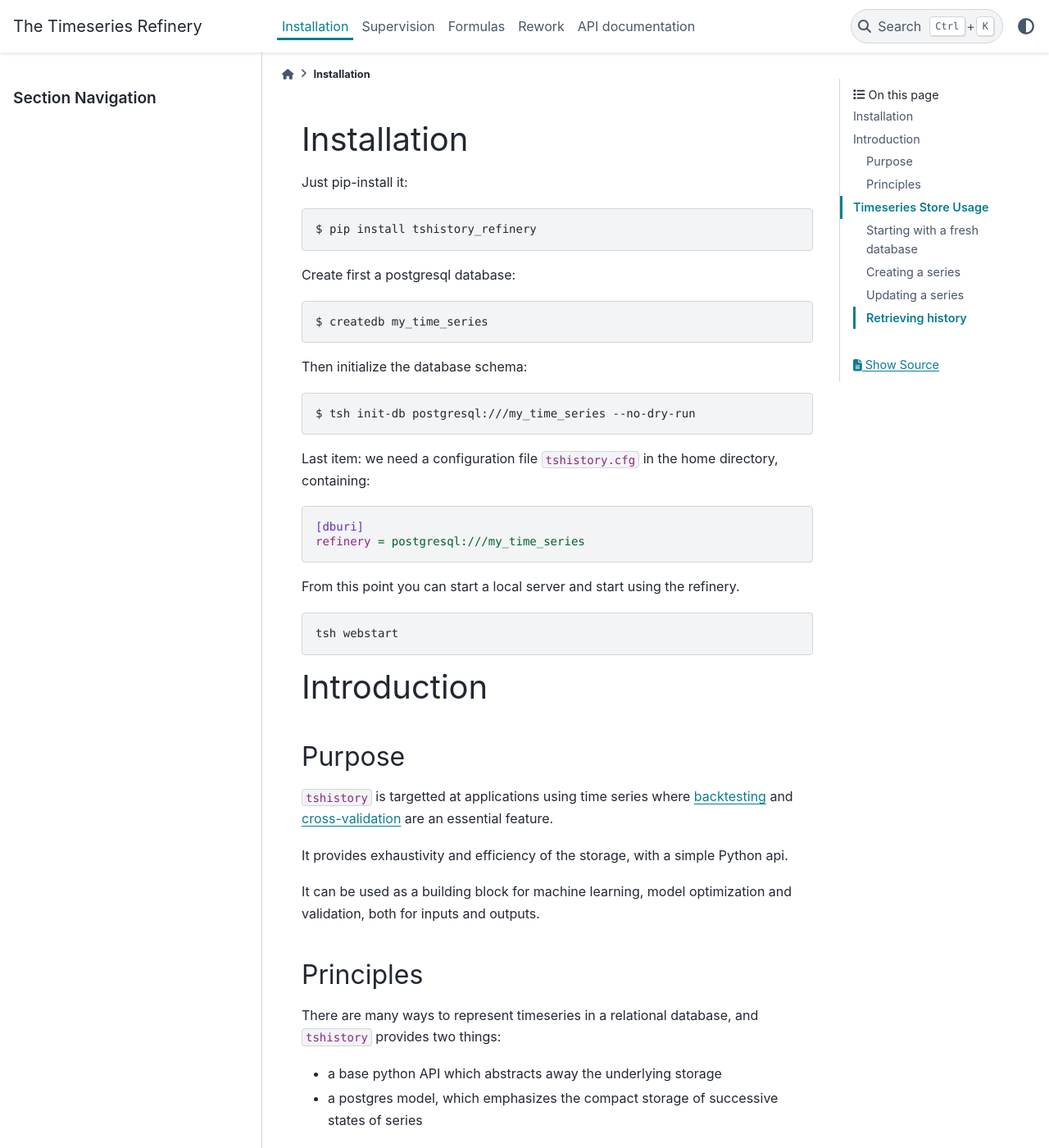
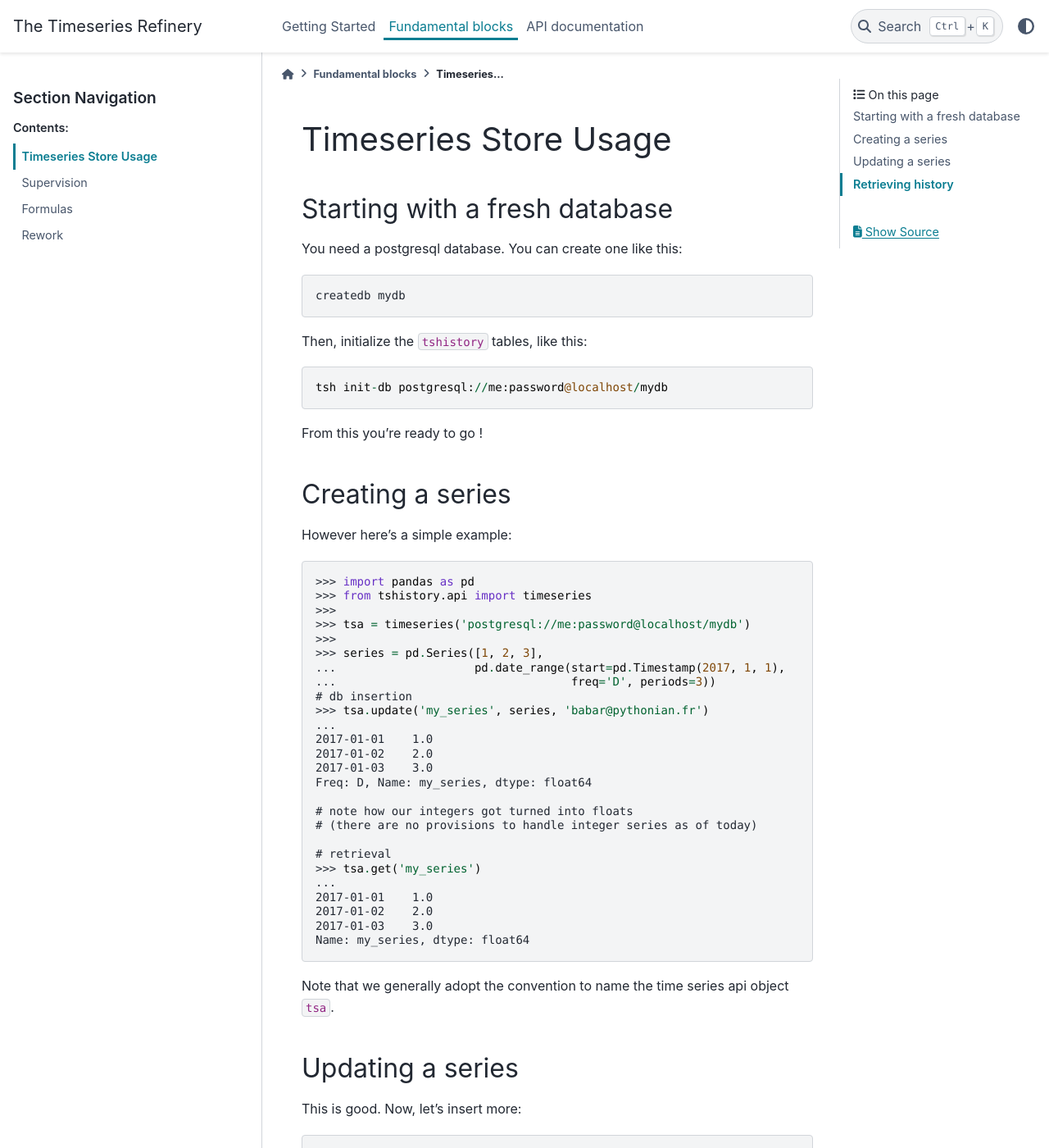
Before and after one commit to pythonianfr/tshistory_refinery, a Sphinx documentation site: the page built from docs/fundamental_blocks/usage.rst, in a window 1280 px wide and 1400 px high. Shown: the whole window at 82% size. Built offline with Sphinx 7.4.7 and the PyData theme 0.15.4, drawn with Linux system fonts in a browser that asks for light colours; some of the changed text lies outside the part shown.

Commit message:
docs: integrate new summary to documentation
Related to #28

```diff
--- a/docs/api.rst
+++ b/docs/api.rst
@@ -1,5 +1,5 @@
 API documentation
-==============================================
+=================
 
 All the api points are available through the `timeseries` object. As in:
 
--- /dev/null
+++ b/docs/fundamental_blocks/index.rst
@@ -0,0 +1,11 @@
+Fundamental blocks
+========================
+
+.. toctree::
+   :maxdepth: 1
+   :caption: Contents:
+
+   usage
+   supervision
+   formula
+   rework
--- a/docs/usage.rst
+++ b/docs/fundamental_blocks/usage.rst
@@ -1,72 +1,3 @@
-Installation
-==============================================
-
-Just pip-install it:
-
-.. code:: bash
-
-   $ pip install tshistory_refinery
-
-Create first a postgresql database:
-
-.. code:: bash
-
-   $ createdb my_time_series
-
-Then initialize the database schema:
-
-.. code:: bash
-
-   $ tsh init-db postgresql:///my_time_series --no-dry-run
-
-Last item: we need a configuration file ``tshistory.cfg`` in the home
-directory, containing:
-
-.. code:: ini
-
-   [dburi]
-   refinery = postgresql:///my_time_series
-
-From this point you can start a local server and start using the
-refinery.
-
-.. code:: bash
-
-   tsh webstart
-
-
-Introduction
-============
-
-Purpose
--------
-
-``tshistory`` is targetted at applications using time series where
-`backtesting <https://en.wikipedia.org/wiki/Backtesting>`__ and
-`cross-validation <https://en.wikipedia.org/wiki/Cross-validation_(statistics)>`__
-are an essential feature.
-
-It provides exhaustivity and efficiency of the storage, with a simple
-Python api.
-
-It can be used as a building block for machine learning, model
-optimization and validation, both for inputs and outputs.
-
-Principles
-----------
-
-There are many ways to represent timeseries in a relational database,
-and ``tshistory`` provides two things:
-
--  a base python API which abstracts away the underlying storage
-
--  a postgres model, which emphasizes the compact storage of successive
-   states of series
-
-The core idea of tshistory is to handle successive versions of
-timeseries as they grow in time, allowing to get older states of any
-series.
-
 Timeseries Store Usage
 ======================
 
--- /dev/null
+++ b/docs/getting_started/index.rst
@@ -0,0 +1,10 @@
+Getting Started
+========================
+
+.. toctree::
+   :maxdepth: 2
+   :caption: Contents:
+
+   installation
+   package_overview
+   tutorials/index
--- a/docs/index.rst
+++ b/docs/index.rst
@@ -20,8 +20,6 @@ The Timeseries Refinery is a tool that :
    :maxdepth: 2
    :caption: Content
 
-   usage
-   supervision
-   formula
-   rework
+   getting_started/index
+   fundamental_blocks/index
    api
```
Also changed, not shown: docs/getting_started/installation.rst (added, +50 -0 lines), docs/getting_started/package_overview.rst (added, +39 -0 lines), docs/getting_started/tutorials/advanced.rst (added, +17 -0 lines), docs/getting_started/tutorials/beginner.rst (added, +58 -0 lines), docs/getting_started/tutorials/index.rst (added, +10 -0 lines), docs/getting_started/tutorials/medium.rst (added, +20 -0 lines), .readthedocs.yaml, docs/fundamental_blocks/formula.rst (renamed from docs/formula.rst), docs/fundamental_blocks/rework.rst (renamed from docs/rework.rst), docs/fundamental_blocks/supervision.rst (renamed from docs/supervision.rst).
